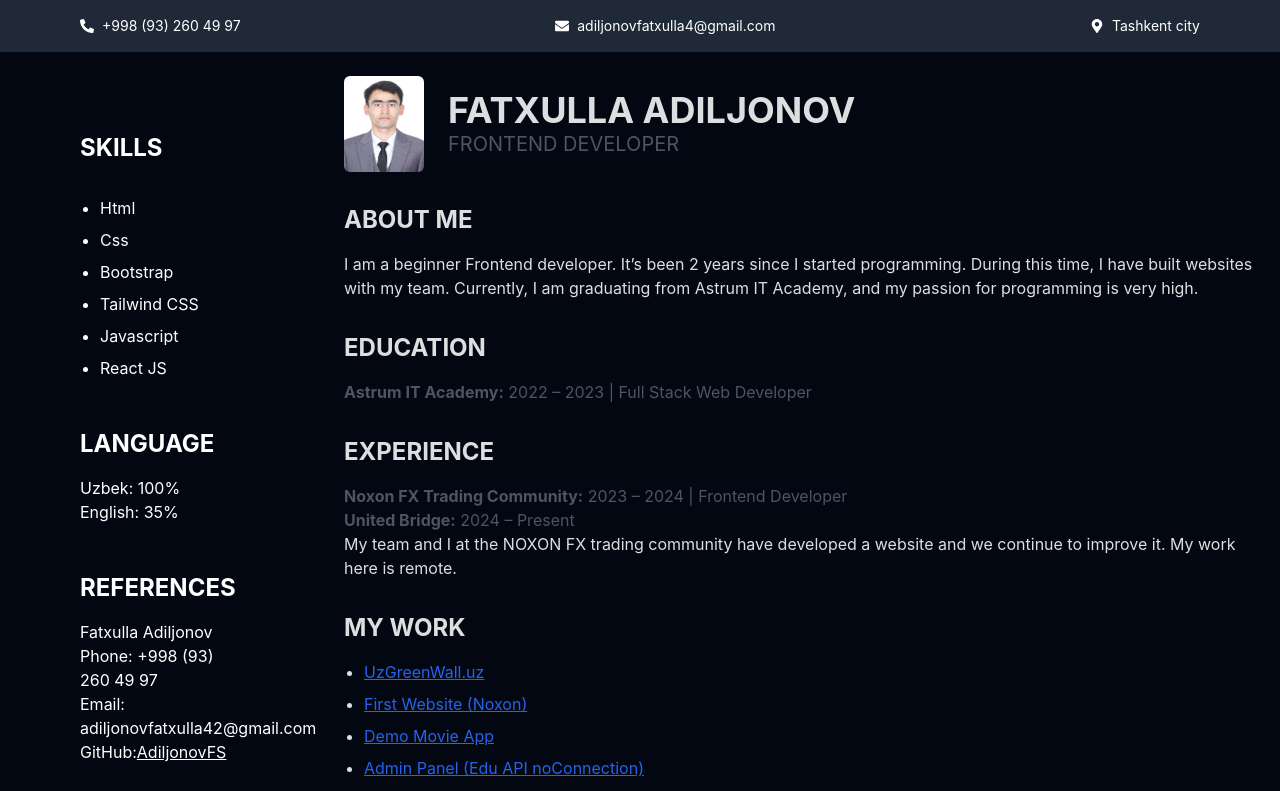
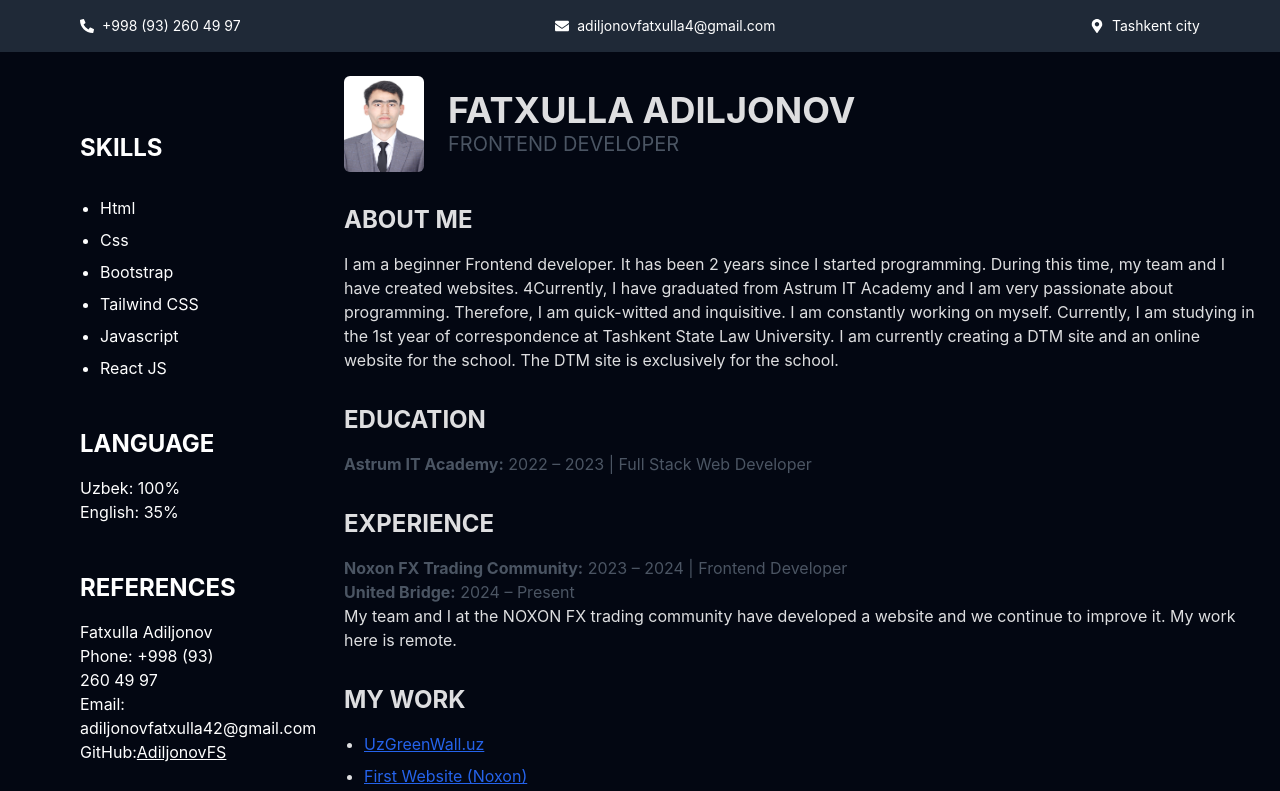
Before and after one commit to AdiljonovFS/resume1, a React (Vite) app: page / in a window 1280 px wide. Shown: the top 791 px of the page. Built offline with nearby package versions, Linux system fonts and the light colour scheme.

Commit message:
Update MainContent.jsx

```diff
--- a/src/component/MainContent.jsx
+++ b/src/component/MainContent.jsx
@@ -35,10 +35,12 @@ const MainContent = () => {
 
       {/* About Me */}
       <Section title="ABOUT ME">
-        <p>
-          I am a beginner Frontend developer. It’s been 2 years since I started programming.
-          During this time, I have built websites with my team. Currently, I am graduating
-          from Astrum IT Academy, and my passion for programming is very high.
+        <p>I am a beginner Frontend developer. It has been 2 years since I started programming.
+          During this time, my team and I have created websites.
+          4Currently, I have graduated from Astrum IT Academy and I am very passionate about programming.
+          Therefore, I am quick-witted and inquisitive. I am constantly working on myself. Currently,
+          I am studying in the 1st year of correspondence at Tashkent State Law University.
+          I am currently creating a DTM site and an online website for the school. The DTM site is exclusively for the school.
         </p>
       </Section>
 
```
